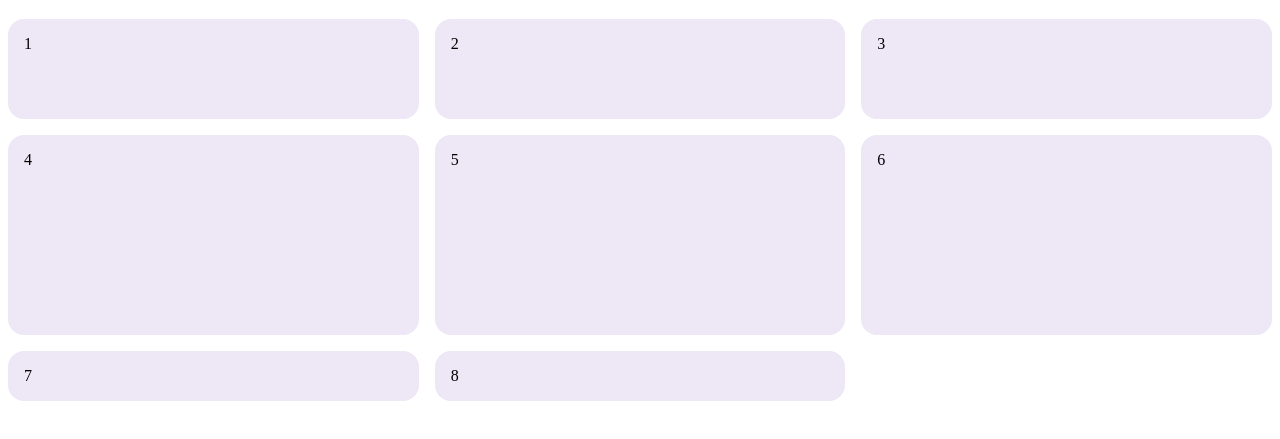
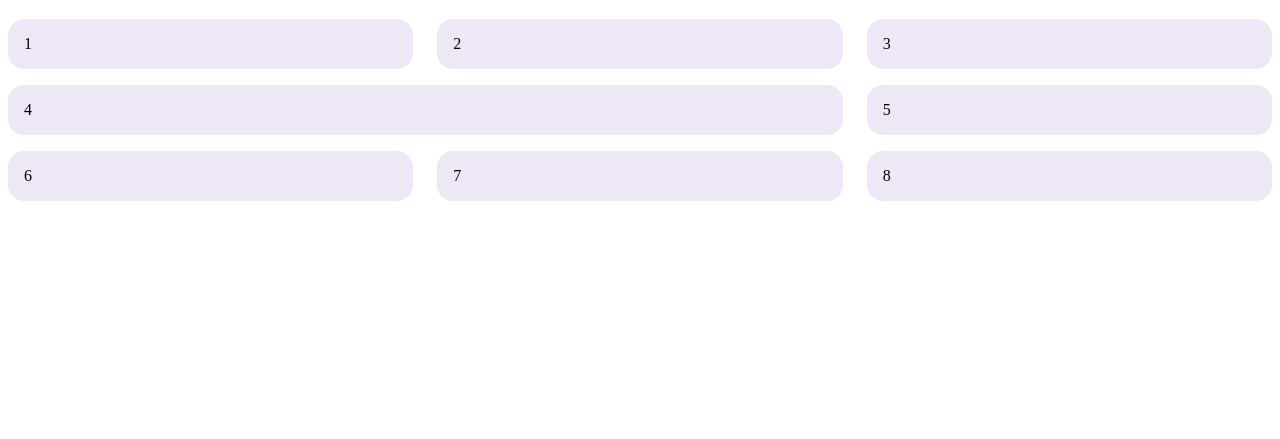
Before and after one commit to VitaliiZemliakov/GridCss, a plain HTML site: page index.html in a window 1280 px wide. Shown: the part 61-500 px from the top of the page. Drawn offline with Linux system fonts and the light colour scheme.

Commit message:
lesson 3 , wip 2

```diff
--- a/public/style.css
+++ b/public/style.css
@@ -1,9 +1,9 @@
 .grid {
     display: grid;
-    grid-gap: 1rem;
+    gap: 1rem 1.5rem;
     margin-bottom: 1rem;
-    grid-template-columns: repeat(3, auto);
-    grid-template-rows: 100px 200px;
+    grid-template-columns: repeat(3, 1fr);
+    /* grid-template-rows: repeat(2, auto) */
 }
 
 .item {
@@ -11,3 +11,7 @@
     padding: 1rem;
     border-radius: 1rem;
 }
+
+.item4 {
+    grid-column: 1 / span 2;
+}
```
